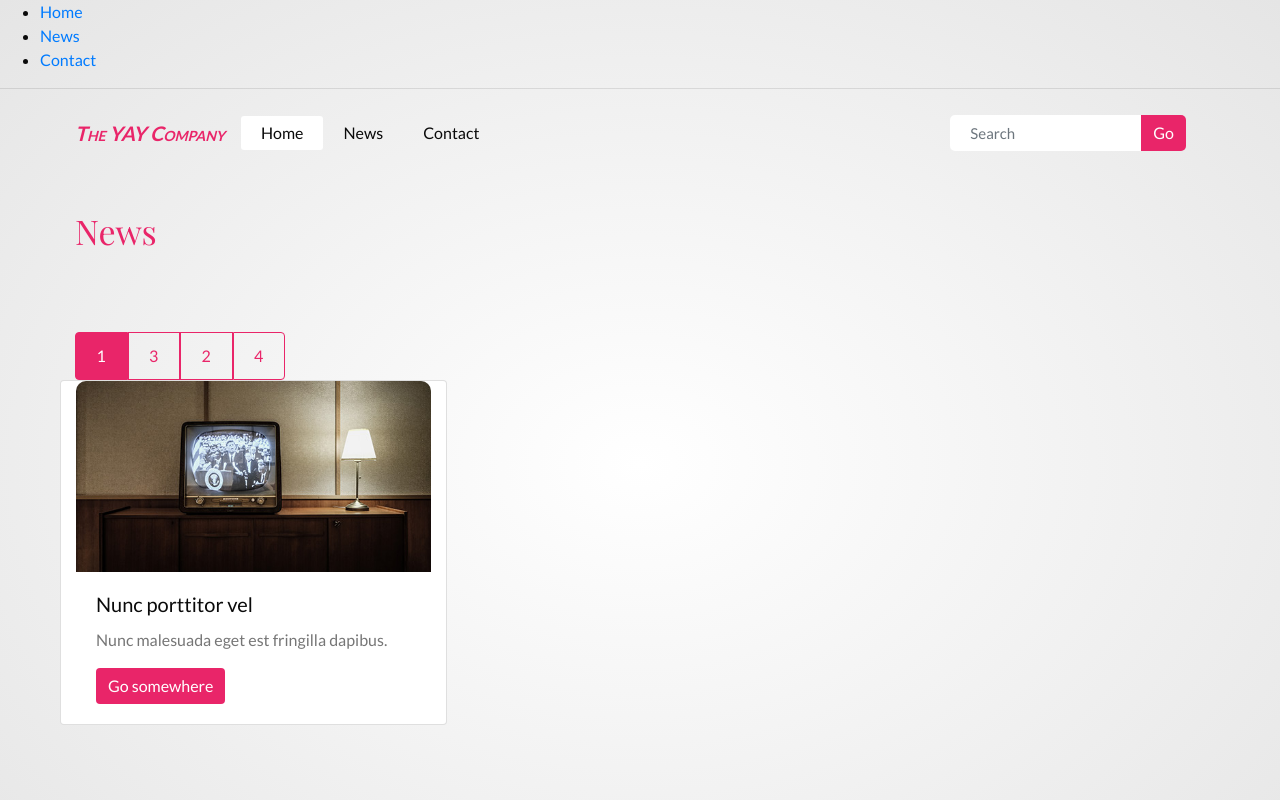
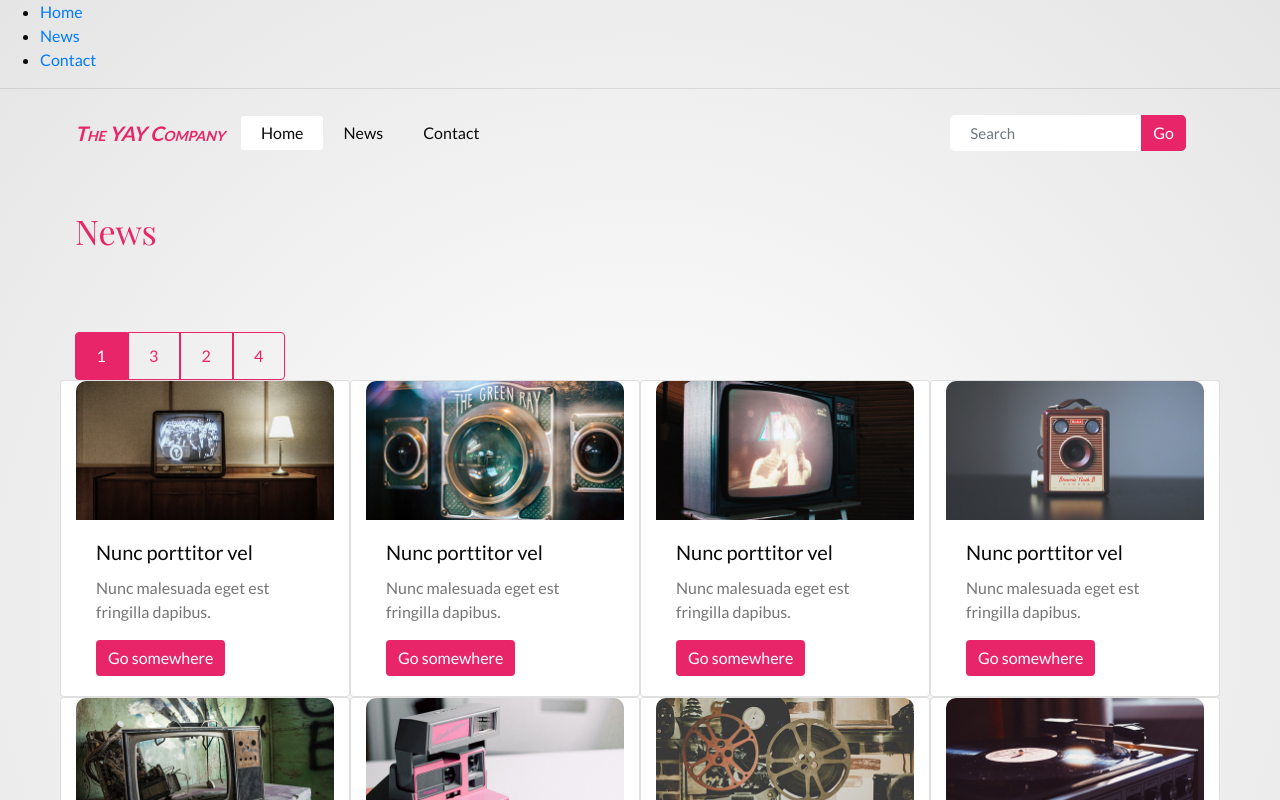
Before and after one commit to thorerik88/yay-app, a React (Create React App) app: page /news in a window 1280 px wide. Shown: the top 800 px of the page. Built offline with nearby package versions, Linux system fonts and the light colour scheme; a web font is replaced by a local one.

Commit message:
added cards

```diff
--- a/src/components/News/News.js
+++ b/src/components/News/News.js
@@ -6,6 +6,7 @@ import CardClickBox from "./CardClickBox"
 import NewsCards from "./NewsCards"
 
 function News() {
+
     return (
         <div>
             <TopNav />
@@ -15,7 +16,14 @@ function News() {
                 </div>
                 <CardClickBox/>
             <div className="row news-cards">
-                <NewsCards />
+                <NewsCards value="1" />
+                <NewsCards value="2" />
+                <NewsCards value="3" />
+                <NewsCards value="4" />
+                <NewsCards value="5" />
+                <NewsCards value="6" />
+                <NewsCards value="7" />
+                <NewsCards value="8" />
             </div>
             </div>
             <Footer />
--- a/src/components/News/NewsCards.js
+++ b/src/components/News/NewsCards.js
@@ -5,22 +5,21 @@ import Button from "react-bootstrap/Button"
 
 import GetImage from "../GetImage"
 
-function NewsCards() {
+function NewsCards(props) {
 
-
-
-
-
+    const cards = [
+        { elementTitle: "Nunc porttitor vel", elementText: "Nunc malesuada eget est fringilla dapibus.", buttonText: "Go somewhere" },
+    ];
 
     return (
-        <Card className="col-lg-4 news-cards--card">
-            <GetImage classValue="news-cards--card--image" value="1" type="news" />
+        <Card className="col-lg-3 news-cards--card">
+            <GetImage classValue="news-cards--card--image" value={props.value} type="news" />
             <Card.Body className="news-cards--card--wrapper">
-                <Card.Title>Nunc porttitor vel</Card.Title>
+                <Card.Title>{cards[0].elementTitle}</Card.Title>
                 <Card.Text>
-                Nunc malesuada eget est fringilla dapibus.
+                {cards[0].elementText}
                 </Card.Text>
-                <Button className="news-cards--card--wrapper--button" variant="primary">Go somewhere</Button>
+                <Button className="news-cards--card--wrapper--button" variant="primary">{cards[0].buttonText}</Button>
             </Card.Body>
         </Card>
     )
```
